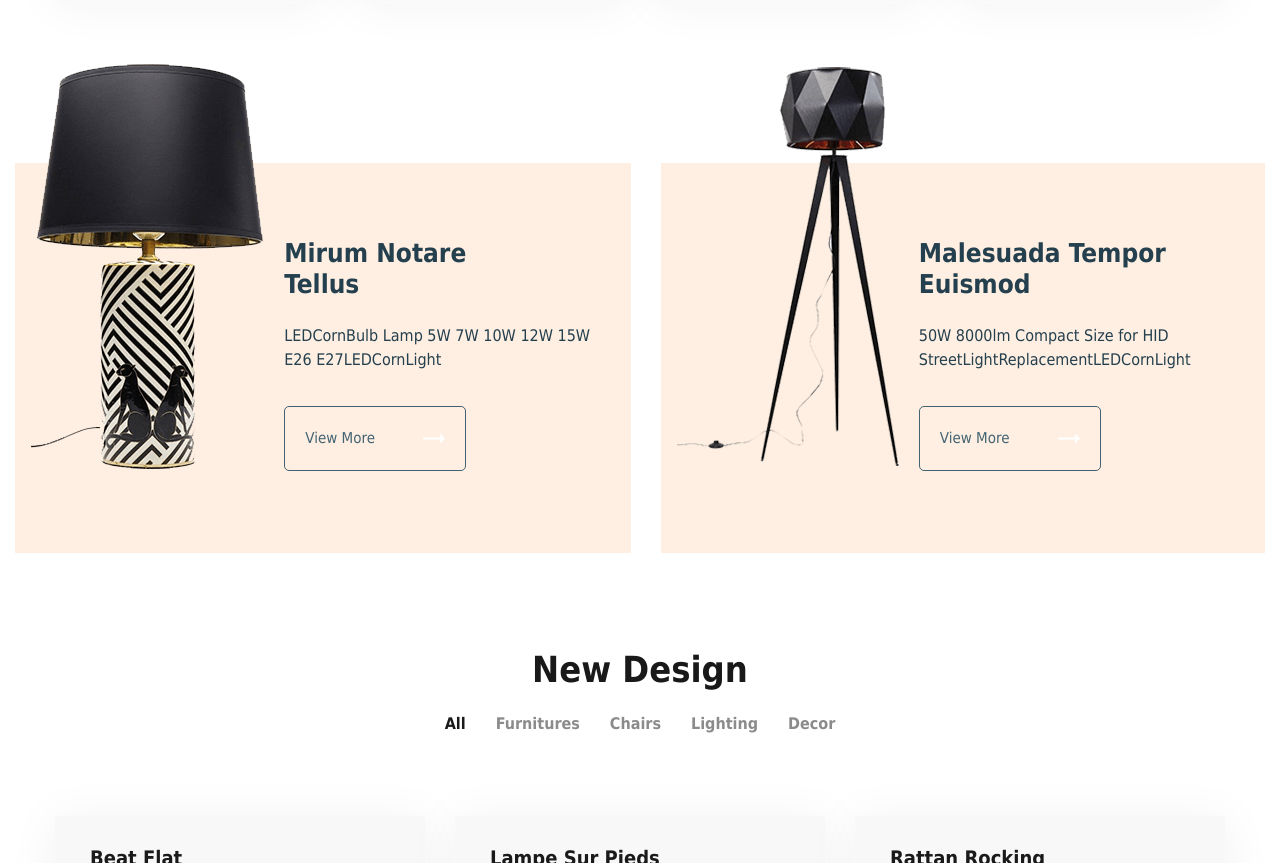
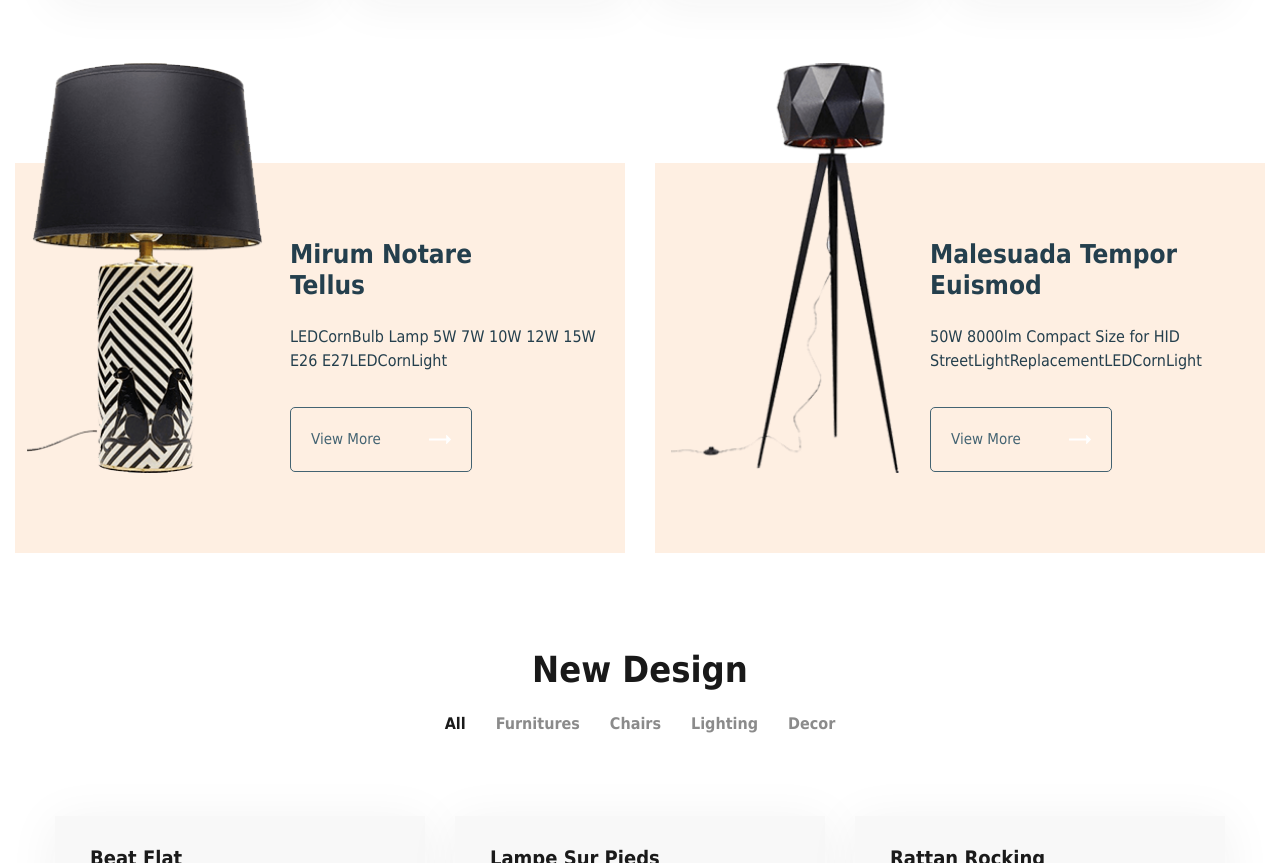
Before and after one commit to maximzuyzko/glee, a website: page app/index.html in a window 1280 px wide. Shown: the part 2194-3057 px from the top of the page. Drawn offline with nearby package versions, Linux system fonts and the light colour scheme; files that its build step writes are made by us from their sources; files whose address does not match are found by name.

Commit message:
fix images in offers

```diff
--- a/app/scss/components/homepage/_offer-card.scss
+++ b/app/scss/components/homepage/_offer-card.scss
@@ -7,6 +7,15 @@
   &__wrap {
     margin-top: -100px;
     margin-right: 20px;
+    width: 250px;
+    height: 410px;
+  }
+
+  &__img {
+    margin: auto;
+    width: 100%;
+    height: 100%;
+    object-fit: contain;
   }
 
   &__info {
```
